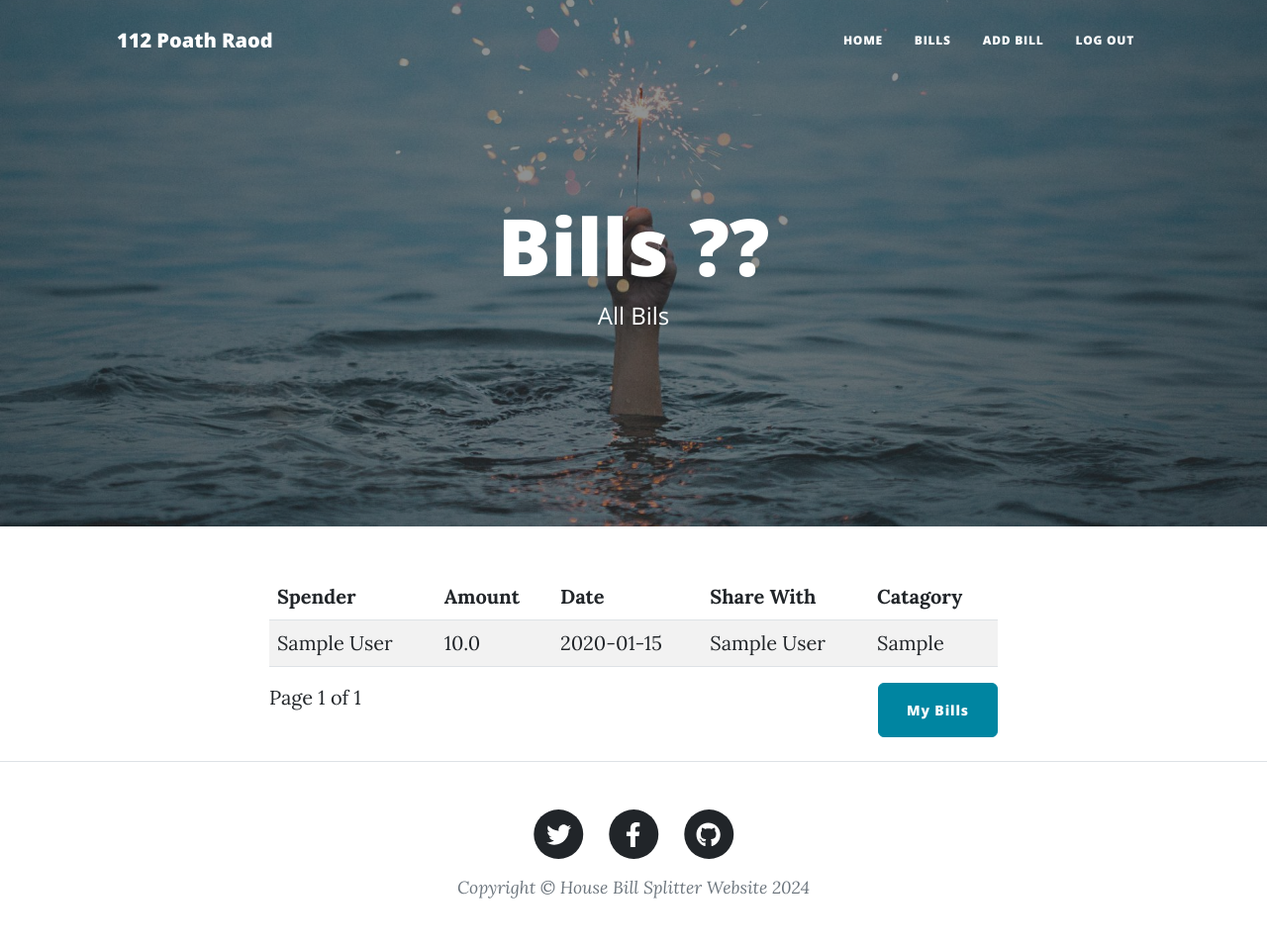
After one commit to SanjeevRijal/HouseBiil, a Flask app: page /bills in a window 1280 px wide. The commit adds this page. Shown: the whole page at 99% size. Run offline with Flask 3, Linux system fonts and the light colour scheme; a user stored in the database is signed in; tables that the repository leaves empty hold one stand-in row (values such as "Sample post"); some libraries are stand-ins or nearby versions.

Commit message:
first commit

```diff
--- a/server.py
+++ b/server.py
@@ -1,18 +1,30 @@
-from flask import Flask, render_template, flash, redirect, url_for
+from flask import Flask, render_template, flash, redirect, url_for, request
 from flask_sqlalchemy import SQLAlchemy
+from sqlalchemy import JSON
 from sqlalchemy.orm import relationship
 from flask_bootstrap import Bootstrap5
-from flask_wtf import FlaskForm
 from flask_login import UserMixin, login_user, LoginManager, current_user, logout_user, login_required
 from werkzeug.security import generate_password_hash, check_password_hash
-from wtforms import StringField, SubmitField, PasswordField, RadioField, SelectMultipleField, widgets, FloatField
-from wtforms.validators import DataRequired, Email
-from datetime import date, timedelta
+from datetime import date, timedelta, datetime
 import os
+import secrets
+from flask_mail import Mail, Message
+from form import BillForm,Password_Reset,Conform_Password,RegisterForm,LoginForm
 
 app = Flask(__name__)
-app.config['SECRET_KEY'] = os.environ.get("flask_key")
+
+
+app.config['SECRET_KEY'] = "shvlskhvlsdvhsdlkh"
+    #os.environ.get("flask_key"))
+app.config['MAIL_SERVER']='smtp.gmail.com'
+app.config['MAIL_PORT'] = 465
+app.config['MAIL_USERNAME'] = 'hopsanjeev@gmail.com'
+app.config['MAIL_PASSWORD'] = "bywe srvy zvxu ofad"
+app.config['MAIL_USE_TLS'] = False
+app.config['MAIL_USE_SSL'] = True
+
 Bootstrap5(app)
+mail = Mail(app)
 
 login_manager = LoginManager()
 login_manager.init_app(app)
@@ -29,17 +41,13 @@ db = SQLAlchemy()
 db.init_app(app)
 
 
-# creating multiple checkbox field
-class MultiCheckboxField(SelectMultipleField):
-    widget = widgets.ListWidget(prefix_label=False)
-    option_widget = widgets.CheckboxInput()
-
-
 class User(UserMixin, db.Model):
     id = db.Column(db.Integer, primary_key=True)
     email = db.Column(db.String(250), nullable=False)
     password = db.Column(db.String(250), nullable=False)
     name = db.Column(db.String(250), nullable=False)
+    reset_token = db.Column(db.String(100), nullable=True)
+    reset_token_expiration = db.Column(db.DateTime, nullable=True)
     who_spend = relationship("Bill", back_populates="what_amount")
     pay_share = relationship("Split", back_populates="split_among")
 
@@ -52,6 +60,11 @@ class Bill(db.Model):
     spender_id = db.Column(db.Integer, db.ForeignKey(User.id))
     what_amount = relationship("User", back_populates="who_spend")
     who_pay = relationship("Split", back_populates="bill_detail")
+
+class Payment(db.Model):
+    id = db.Column(db.Integer, primary_key=True)
+    payment_dict = db.Column(db.JSON, nullable=False)
+    calculation_date= db.Column(db.Date, nullable=False)
 
 
 class Split(db.Model):
@@ -66,74 +79,25 @@ with app.app_context():
     db.create_all()
 
 
-class RegisterForm(FlaskForm):
-    email = StringField("Email", validators=[DataRequired(), Email()])
-    password = PasswordField("Password", validators=[DataRequired()])
-    name = StringField("Name", validators=[DataRequired()])
-    submit = SubmitField("Register")
+def select_user(current_user):
+    if current_user.get_id():
+        user_id = current_user.get_id()
+    else:
+        user_id = current_user.id
+    return user_id
 
-
-class LoginForm(FlaskForm):
-    email = StringField("Email", validators=[DataRequired(), Email()])
-    password = PasswordField("Password", validators=[DataRequired()])
-    submit = SubmitField("Login")
-
-
-class BillForm(FlaskForm):
-    amount = FloatField("Spend Amount", validators=[DataRequired()])
-    spend_catagorey = StringField("Spend Catagory", validators=[DataRequired()])
-    split_with = MultiCheckboxField("With who", validators=[DataRequired()], render_kw={"class": "custom-class"})
-    bill_submit = RadioField("Bill Send To Group:", choices=[("yes", "Yes"), ("no", "No")], validators=[DataRequired()])
-    submit = SubmitField("Submit Bill")
-
-
-@app.route("/add_bill", methods=["GET", "POST"])
-@login_required
-def add_bills():
-    bill_form = BillForm()
-    results = db.session.execute(db.select(User).where(User.id != current_user.get_id())).scalars().all()
-
-    bill_form.split_with.choices = [(query.id, query.name) for query in results]
-    if bill_form.validate_on_submit():
-        new_bill = Bill(
-            amount=bill_form.amount.data,
-            spend_type=bill_form.spend_catagorey.data,
-            spend_date=date.today(),
-            spender_id=current_user.get_id(),
-        )
-        db.session.add(new_bill)
-        db.session.commit()
-
-    # gathering last bill of this user to insert data on Split table
-        last_bill = db.session.execute(db.select(Bill.id)
-                                       .where(Bill.spender_id == current_user.get_id())
-                                       .order_by(Bill.id.desc())).first()
-        last_bill_id = last_bill[0]
-        for each_user in bill_form.split_with.data:
-            split_with = Split(
-                split_with=each_user,
-                bill_id=last_bill_id, )
-            db.session.add(split_with)
-            db.session.commit()
-        return redirect(url_for("home"))
-
-    return render_template("add_bill.html", form=bill_form,
-                           is_logged=current_user.is_authenticated)
-
-
-@app.route("/home")
-@login_required
-def home():
+def payment(current_user):
     current_date = date.today()
+    first_day_of_month = datetime(datetime.now().year, datetime.now().month, 1)
 
     # this block here is using function calculation to calculate receivable or payable
 
-    bills_to_receive = db.session.execute(
-        db.select(Bill).where(Bill.spender_id == current_user.get_id())).scalars().all()
+    bills_to_receive = Bill.query.filter(Bill.spender_id == select_user(current_user),
+                                         Bill.spend_date >= first_day_of_month).all()
 
     # this will calculate what the user will have to pay
-    bills_to_pay = db.session.execute(
-        db.select(Bill).where(Bill.spender_id != current_user.get_id())).scalars().all()
+    bills_to_pay = Bill.query.filter(Bill.spender_id != select_user(current_user),
+                                     Bill.spend_date >= first_day_of_month).all()
 
     # calculate what the user will have to pay
     to_pay = calculation(bills_to_pay, to_pay=True)
@@ -152,38 +116,16 @@ def home():
         if individual_bill not in to_receive:
             final_payment_dict[individual_bill] = (-(to_pay[individual_bill]))
 
-
     balance = 0
     for final_payment in final_payment_dict:
         balance += final_payment_dict[final_payment]
 
-    # calculating last month spending against this month
-    one_month_ago = current_date - timedelta(days=30)
-    last_month = db.session.execute(db.select(Bill.amount).where(Bill.spend_date < one_month_ago)).scalars().all()
-    this_month = db.session.execute(db.select(Bill.amount).where(Bill.spend_date > one_month_ago)).scalars().all()
-    last_month_result = sum(last_month)
-    this_month_result = sum(this_month)
-    if last_month_result < this_month_result:
-        symbol = "static/assets/img/arrowup.png"
-    elif last_month_result > this_month_result:
-        symbol = "static/assets/img/arrowdown.png"
-    else:
-        symbol = None
-
 
     payment_dict = {}
     for user_id in final_payment_dict:
-            user = db.session.execute(db.select(User).where(User.id == user_id)).scalar()
-            payment_dict[user.name] = final_payment_dict[user_id]
-
-
-
-
-    return render_template("logedinPage.html"
-                           , result=this_month_result, balance=balance,
-                           symbol=symbol, is_logged=current_user.is_authenticated,
-                           final_payment_dict=payment_dict)
-
+        user = db.session.execute(db.select(User).where(User.id == user_id)).scalar()
+        payment_dict[user.name] = final_payment_dict[user_id]
+    return [payment_dict, balance]
 
 def calculation(pass_bills, to_pay=False):
     '''this function will calculate either user will need to pay or revive.
@@ -216,7 +158,6 @@ def calculation(pass_bills, to_pay=False):
 
         # updating individual bill to this dictionary
         all_bill_in_dict[f'bill_id:{bill_id.id}'] = bill_dict
-    print(f'{all_bill_in_dict} all bill')
     final_dict_with_amount_to_receive = {}
     final_dict_with_amount_to_give = {}
     # creating empty dictionary of all user that needs to make or receive payment
@@ -226,13 +167,11 @@ def calculation(pass_bills, to_pay=False):
     else:
         for _ in to_give_set:
             final_dict_with_amount_to_give[_] = []
-    print(f'{to_give_set} give set')
-    print(f'{final_dict_with_amount_to_receive} to recieve')
-    print(f'{final_dict_with_amount_to_give} tp givev')
+
     # calculating final bills and returning values
     for individual_bill in all_bill_in_dict:
         values_to_calculate = all_bill_in_dict[individual_bill]
-        print(values_to_calculate)
+
         each_person_share = values_to_calculate["amount"] / (values_to_calculate["how_many_to split"] + 1)
 
         if not to_pay:
@@ -249,12 +188,96 @@ def calculation(pass_bills, to_pay=False):
 
     return total
 
+@app.route("/calculate_all")
+def calculate_all():
+    query = Payment.query.all()
+    for i in query:
+        if datetime.now().month == i.calculation_date.month or i.calculation_date < date.today() - timedelta(days=60):
+            db.session.delete(i)
+            db.session.commit()
+    all = {}
+    user = User.query.all()
+    for current_user in user:
+        all[current_user.name] = payment(current_user)[0]
+    individual_total = {}
+    for individual in all:
+        individual_total[individual]= sum(all[individual].values())
+    new_payment = Payment(
+        payment_dict = individual_total,
+        calculation_date = date.today()
+        )
+    db.session.add(new_payment)
+    db.session.commit()
+    page = request.args.get('page', 1, type=int)
+    per_page = 1
+    data = Payment.query.paginate(page=page, per_page=per_page, error_out=True)
+    return render_template ("all_calculation.html", data = data,is_logged=current_user.is_authenticated)
+
+
+@app.route("/add_bill", methods=["GET", "POST"])
+@login_required
+def add_bills():
+    bill_form = BillForm()
+    results = db.session.execute(db.select(User).where(User.id != select_user(current_user))).scalars().all()
+
+    bill_form.split_with.choices = [(query.id, query.name) for query in results]
+    if bill_form.validate_on_submit():
+        new_bill = Bill(
+            amount=bill_form.amount.data,
+            spend_type=bill_form.spend_catagorey.data,
+            spend_date=date.today(),
+            spender_id=select_user(current_user),
+        )
+        db.session.add(new_bill)
+        db.session.commit()
+
+    # gathering last bill of this user to insert data on Split table
+        last_bill = db.session.execute(db.select(Bill.id)
+                                       .where(Bill.spender_id == select_user(current_user))
+                                       .order_by(Bill.id.desc())).first()
+        last_bill_id = last_bill[0]
+        for each_user in bill_form.split_with.data:
+            split_with = Split(
+                split_with=each_user,
+                bill_id=last_bill_id, )
+            db.session.add(split_with)
+            db.session.commit()
+        calculate_all()
+        return redirect(url_for("home"))
+
+    return render_template("add_bill.html", form=bill_form,
+                           is_logged=current_user.is_authenticated)
+
+
+@app.route("/home")
+@login_required
+def home():
+    current_date = date.today()
+
+    # calculating last month spending against this month
+    one_month_ago = current_date - timedelta(days=30)
+    last_month = db.session.execute(db.select(Bill.amount).where(Bill.spend_date < one_month_ago)).scalars().all()
+    this_month = db.session.execute(db.select(Bill.amount).where(Bill.spend_date > one_month_ago)).scalars().all()
+    last_month_result = sum(last_month)
+    this_month_result = sum(this_month)
+    if last_month_result < this_month_result:
+        symbol = "static/assets/img/arrowup.png"
+    elif last_month_result > this_month_result:
+        symbol = "static/assets/img/arrowdown.png"
+    else:
+        symbol = None
+
+    return render_template("logedinPage.html"
+                           , result=this_month_result, balance = payment(current_user)[1],
+                           symbol=symbol, is_logged=current_user.is_authenticated,
+                           final_payment_dict=payment(current_user)[0] )
+
 
 @app.route('/', methods=[ "GET", "POST"])
 def login():
     loginform = LoginForm()
     if loginform.validate_on_submit():
-        query = db.session.execute(db.select(User).where(User.email == loginform.email.data))
+        query = db.session.execute(db.select(User).where(User.email == loginform.email.data.lower()))
         query = query.scalar()
         if query:
             if check_password_hash(query.password, loginform.password.data):
@@ -281,7 +304,7 @@ def register():
             return redirect(url_for('register'))
         else:
             new_user = User(
-                email=register_form.email.data,
+                email=register_form.email.data.lower(),
                 password=generate_password_hash(register_form.password.data, method='pbkdf2', salt_length=16),
                 name=register_form.name.data
             )
@@ -298,6 +321,118 @@ def logout():
     logout_user()
     return redirect(url_for('login'))
 
+@app.route("/change_password " , methods = ["GET", "POST"])
+def change_password():
+    form = Password_Reset()
+    if form.validate_on_submit():
+        user = User.query.filter_by(email=form.email.data.lower()).first()
+        if user:
+            user.reset_token = secrets.token_urlsafe(30)
+            user.reset_token_expiration = datetime.utcnow() + timedelta(hours=1)
+            db.session.commit()
+            send_password_reset_email(user)
+            flash('Check your email for the instructions to reset your password', 'info')
+            return redirect(url_for('login'))
+        else:
+            flash("No User found with the email.")
+            return render_template("password_reset.html",form = form, change = True )
+    return render_template("password_reset.html",form = form, change = True )
+
+def send_password_reset_email(user):
+    reset_url = url_for('reset_password', token=user.reset_token, _external=True)
+    msg = Message('Password Reset Request', sender='hopsanjeev@gmail.com', recipients=[user.email])
+    msg.body = f'''To reset your password, visit the following link:
+    {reset_url}
+    If you did not make this request, ignore this email.
+    '''
+    mail.send(msg)
+@app.route("/reset_password/<token>", methods = ["GET", "POST"])
+def reset_password(token):
+    user = User.query.filter_by(reset_token=token).filter(User.reset_token_expiration > datetime.utcnow()).first()
+    if not user:
+        flash('Invalid or expired reset token', 'warning')
+        return redirect(url_for('change_password'))
+    form = Conform_Password()
+    if form.validate_on_submit():
+        if form.password.data != form.conform_password.data:
+            flash("Password did not match. Try again.")
+            return redirect(url_for('reset_password', token = user.reset_token))
+        password = form.password.data
+        hashed_password = generate_password_hash(password, method='pbkdf2', salt_length=16)
+        user.password = hashed_password
+        user.reset_token = None
+        user.reset_token_expiration = None
+        db.session.commit()
+        flash('Your password has been reset!', 'success')
+        return redirect(url_for('login'))
+    return render_template("conform_password.html", form = form)
+
+@app.route('/bills')
+@login_required
+def bills():
+    page = request.args.get('page', 1, type=int)
+    per_page = 10
+    data = Bill.query.paginate(page=page, per_page=per_page, error_out=False)
+    return render_template('bill.html', data=data, is_logged=current_user.is_authenticated)
+
+@app.route("/mybill")
+def my_bill():
+    page = request.args.get('page', 1, type=int)
+    per_page = 10
+    #filter_conditions = {spender_id:select_user(current_user)}
+    data = Bill.query.filter_by(spender_id = select_user(current_user)).paginate(page=page, per_page=per_page, error_out=False)
+    return render_template('bill.html', data = data, is_logged=current_user.is_authenticated, my_bill = True)
+@app.route("/edit_bill<id>", methods = ["POST","GET"])
+@login_required
+def edit(id):
+    bill = Bill.query.filter_by(id = id).first()
+
+    results = db.session.execute(db.select(User).where(User.id != select_user(current_user))).scalars().all()
+    bill_form = BillForm(
+        amount= bill.amount,
+        spend_catagorey = bill.spend_type,
+    )
+
+    if bill_form.validate_on_submit():
+        bill.amount = bill_form.amount.data
+        bill.spend_type = bill_form.spend_catagorey.data
+        if len(bill_form.split_with.data) == len(bill.who_pay):
+            for i in range(len(bill.who_pay)):
+                bill.who_pay[i].split_with = bill_form.split_with.data[i]
+        elif len(bill_form.split_with.data) < len(bill.who_pay):
+            for i in range(len(bill_form.split_with.data)):
+                bill.who_pay[i].split_with = bill_form.split_with.data[i]
+            for i in range(len(bill_form.split_with.data),len(bill.who_pay)):
+                db.session.delete(bill.who_pay[i])
+        else:
+            for i in range(len(bill.who_pay)):
+                bill.who_pay[i].split_with = bill_form.split_with.data[i]
+            for i in range(len(bill.who_pay), len(bill_form.split_with.data)):
+                new_split = Split(
+                    split_with = bill_form.split_with.data[i],
+                    bill_id = bill.id
+                )
+                db.session.add(new_split)
+
+
+        db.session.commit()
+        return redirect(url_for("my_bill"))
+
+    bill_form.split_with.choices = [(query.id, query.name) for query in results]
+    return render_template("add_bill.html" , form = bill_form,is_logged=current_user.is_authenticated)
+
+@app.route("/dekete_bill <id>")
+def delete(id):
+    bill = Bill.query.filter_by(id = id).first()
+    print(id)
+    splits = bill.who_pay
+    for split in splits:
+        db.session.delete(split)
+        db.session.commit()
+    db.session.delete(bill)
+    db.session.commit()
+    return redirect(url_for("my_bill"))
+
 
 if __name__ == "__main__":
-    app.run(debug=False, port=5004)
+    app.run(debug=True, port=5004)
--- /dev/null
+++ b/templates/bill.html
@@ -0,0 +1,85 @@
+{% from "bootstrap5/form.html" import render_form %} {% block content %} {%
+include "header.html" %}
+<title>Bill</title>
+<!-- Page Header -->
+<header
+  class="masthead"
+  style="background-image: url('../static/assets/img/login-bg.jpg')"
+>
+  <div class="container position-relative px-4 px-lg-5">
+    <div class="row gx-4 gx-lg-5 justify-content-center">
+      <div class="col-md-10 col-lg-8 col-xl-7">
+        <div class="page-heading">
+          <h1>Bills ?? </h1>
+          <span class="subheading">All Bils</span>
+        </div>
+      </div>
+    </div>
+  </div>
+</header>
+
+<main class="mb-4">
+  <div class="container">
+    <div class="row">
+
+
+      <!-- TODO: add a flash message here for users registering twice -->
+      <div class="col-lg-8 col-md-10 mx-auto">
+       <table class="table table-striped table-hover">
+
+        <thead>
+            <tr>
+
+              {% if not my_bill %} <th scope="col">Spender</th> {% endif %}
+              <th scope="col">Amount</th>
+              <th scope="col">Date</th>
+              <th scope="col">Share With</th>
+                <th scope="col">Catagory</th>
+
+
+            </tr>
+          </thead>
+          <tbody>
+          {% for item in data %}
+          <tr>
+              {% if not my_bill %}
+                <td>{{ item.what_amount.name}}</td>
+              {% endif %}
+                <td>{{ item.amount }}</td>
+                <td>{{ item.spend_date }}</td>
+              <td>{%for i  in item.who_pay%}
+                {{ i.split_among.name}}
+              {% endfor %} </td>
+              <td>{{ item.spend_type }}</td>
+              {% if my_bill %}
+              <td> <a href = "{{url_for('edit' , id =item.id) }}">Edit</a>&nbsp  <a href = "{{url_for('delete' ,id =item.id) }}">Delete</a> </td>
+                {% endif %}
+            </tr>
+
+          {% endfor %}
+
+          </tbody>
+  	  </table>
+        {% if not my_bill %}
+        <a class="btn btn-primary float-end"
+          href="{{ url_for('my_bill')}}"
+          >My Bills</a>
+          {% endif %}
+<!-- Pagination links -->
+<div class="pagination">
+    {% if data.has_prev %}
+    <a href="{{ url_for('bills', page=data.prev_num) }}">Previous</a>  &nbsp &nbsp
+  {% endif %}
+  <span>Page {{ data.page }} of {{ data.pages }}</span>
+
+  {% if data.has_next %}  &nbsp &nbsp
+    <a href="{{ url_for('bills', page=data.next_num) }}"> Next</a>
+  {% endif %}
+</div>
+
+      </div>
+    </div>
+  </div>
+</main>
+
+{% include "footer.html" %} {% endblock %}
--- a/templates/footer.html
+++ b/templates/footer.html
@@ -29,7 +29,7 @@
                               </a>
                           </li>
                       </ul>
-                      <div class="small text-center text-muted fst-italic">Copyright &copy; Your Website 2023</div>
+                      <div class="small text-center text-muted fst-italic">Copyright &copy; House Bill Splitter Website 2024</div>
                   </div>
               </div>
           </div>
--- a/templates/header.html
+++ b/templates/header.html
@@ -8,7 +8,6 @@
     />
     <meta name="description" content="" />
     <meta name="author" content="" />
-    <title>Login</title>
     {% block styles %}
     <!-- Load Bootstrap-Flask CSS here -->
     {{ bootstrap.load_css() }}
@@ -59,13 +58,6 @@
         </button>
         <div class="collapse navbar-collapse" id="navbarResponsive">
           <ul class="navbar-nav ms-auto py-4 py-lg-0">
-            <li class="nav-item">
-              <a
-                class="nav-link px-lg-3 py-3 py-lg-4"
-                href="{{ url_for('home') }}"
-                >Home</a
-              >
-            </li>
             {% if not is_logged %}
             <!-- TODO: Only show Login/Register if user is logged out. Otherwise show "Log Out" -->
             <li class="nav-item">
@@ -86,8 +78,15 @@
             <li class="nav-item">
               <a
                 class="nav-link px-lg-3 py-3 py-lg-4"
-                href="logout"
-                >Log Out</a
+                href="{{ url_for('home') }}"
+                >Home</a
+              >
+            </li>
+            <li class="nav-item">
+              <a
+                class="nav-link px-lg-3 py-3 py-lg-4"
+                href="{{ url_for('bills') }}"
+                >Bills</a
               >
 
             </li>
@@ -97,8 +96,17 @@
                 href="{{ url_for('add_bills') }}"
                 >Add Bill</a
               >
-              {% endif %}
             </li>
+
+            <li class="nav-item">
+              <a
+                class="nav-link px-lg-3 py-3 py-lg-4"
+                href="logout"
+                >Log Out</a
+              >
+
+            </li>
+            {% endif %}
 
           </ul>
         </div>
--- a/templates/login.html
+++ b/templates/login.html
@@ -1,6 +1,6 @@
 {% from "bootstrap5/form.html" import render_form %} {% block content %} {%
 include "header.html" %}
-
+<title>Login</title>
 <!-- Page Header -->
 <header
   class="masthead"
@@ -34,6 +34,8 @@ include "header.html" %}
       {% endif %}
     {% endwith %}
         {{ render_form(loginform,novalidate=True)}}
+        <hr style= "width:200px ;" />
+        <a  style = " font-weight: lighter;" class = "help_block"  href = "{{url_for('change_password')}}"> Forget Password? </a>
       </div>
     </div>
   </div>
--- a/templates/register.html
+++ b/templates/register.html
@@ -1,6 +1,6 @@
 {% from "bootstrap5/form.html" import render_form %} {% block content %} {%
 include "header.html" %}
-
+<title>Register </title>
 <!-- Page Header -->
 <header
   class="masthead"
```
Also changed, not shown: form.py (added, +37 -0 lines), templates/all_calculation.html (added, +71 -0 lines), templates/conform_password.html (added, +43 -0 lines), templates/logedinPage.html (+9 -4 lines), templates/password_reset.html (added, +43 -0 lines).
